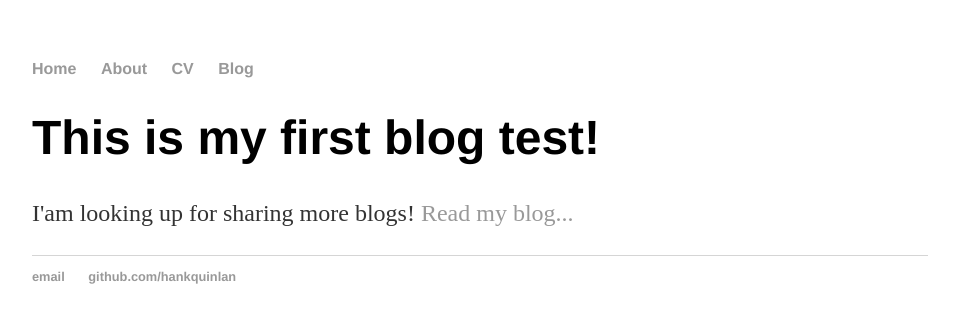
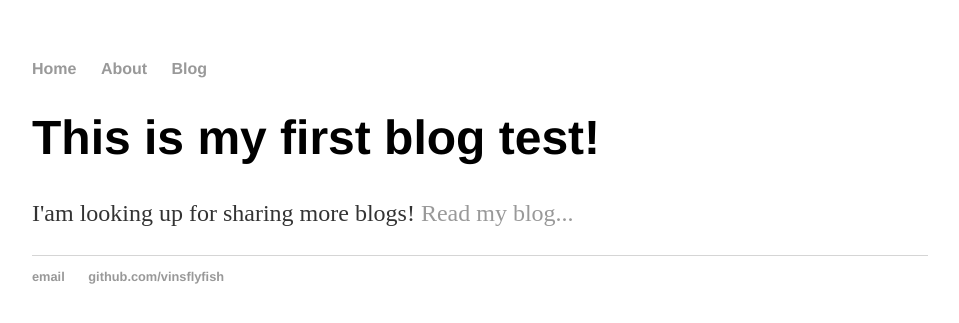
Before and after one commit to vinsflyfish/vinsflyfish.github.io, a Jekyll site: the page built from index.html, in a window 1280 px wide. Shown: the top 323 px of the page, without its empty margins (160-1119 px from the left). Built offline with Jekyll 4.4.1, drawn with Linux system fonts in a browser that asks for light colours.

Commit message:
Update default.html

```diff
--- a/_layouts/default.html
+++ b/_layouts/default.html
@@ -10,7 +10,6 @@
 	    		<ul>
 	        		<li><a href="/">Home</a></li>
 		        	<li><a href="/about">About</a></li>
-	        		<li><a href="/cv">CV</a></li>
 	        		<li><a href="/blog">Blog</a></li>
 	    		</ul>
 			</nav>
@@ -21,8 +20,8 @@
 			</div><!-- /.container -->
 			<footer>
 	    		<ul>
-	        		<li><a href="mailto:hankquinlanhub@gmail.com">email</a></li>
-	        		<li><a href="https://github.com/hankquinlan">github.com/hankquinlan</a></li>
+	        		<li><a href="mailto:vins.napoleon@gmail.com">email</a></li>
+	        		<li><a href="https://github.com/vinsflyfish">github.com/vinsflyfish</a></li>
 				</ul>
 			</footer>
 		</body>
```
